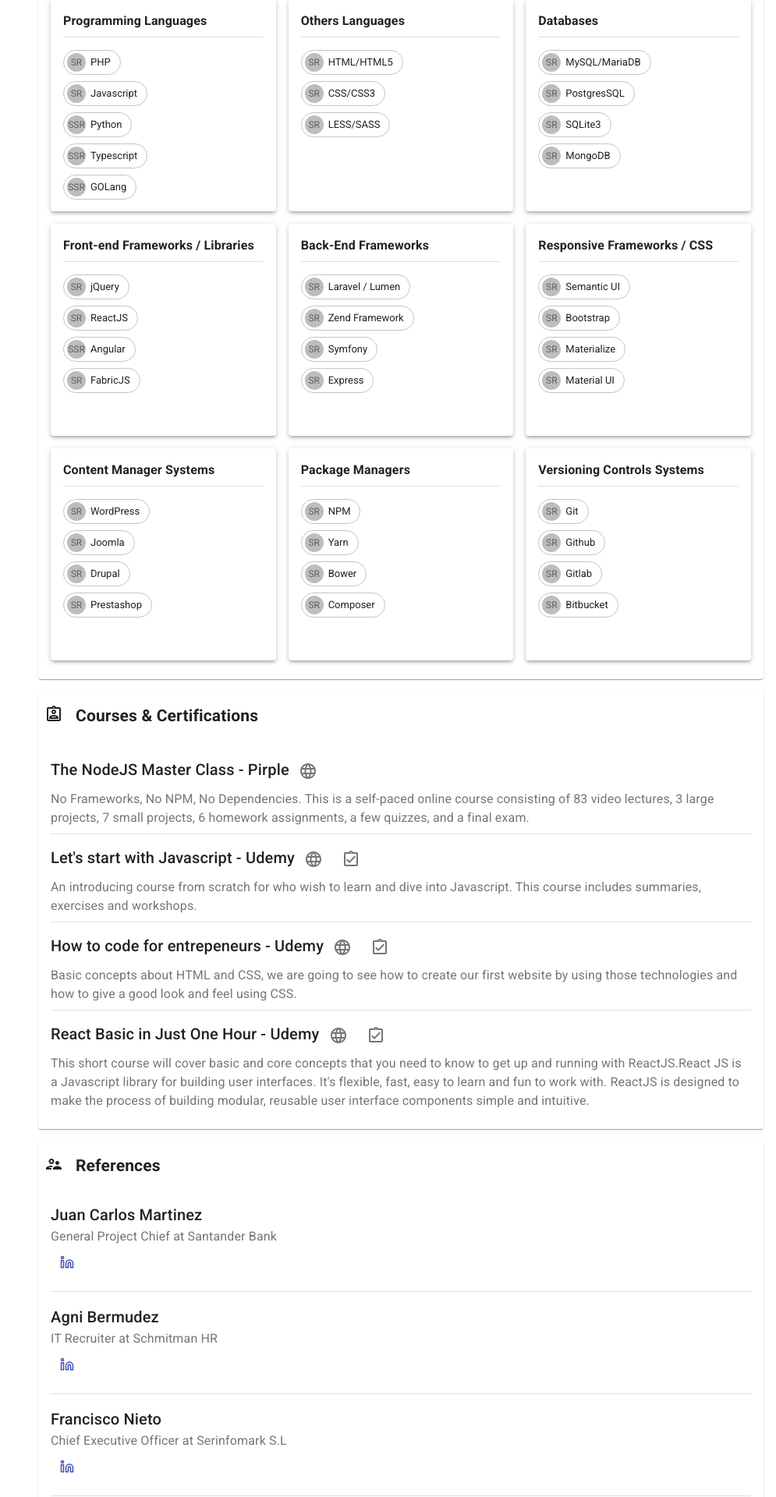
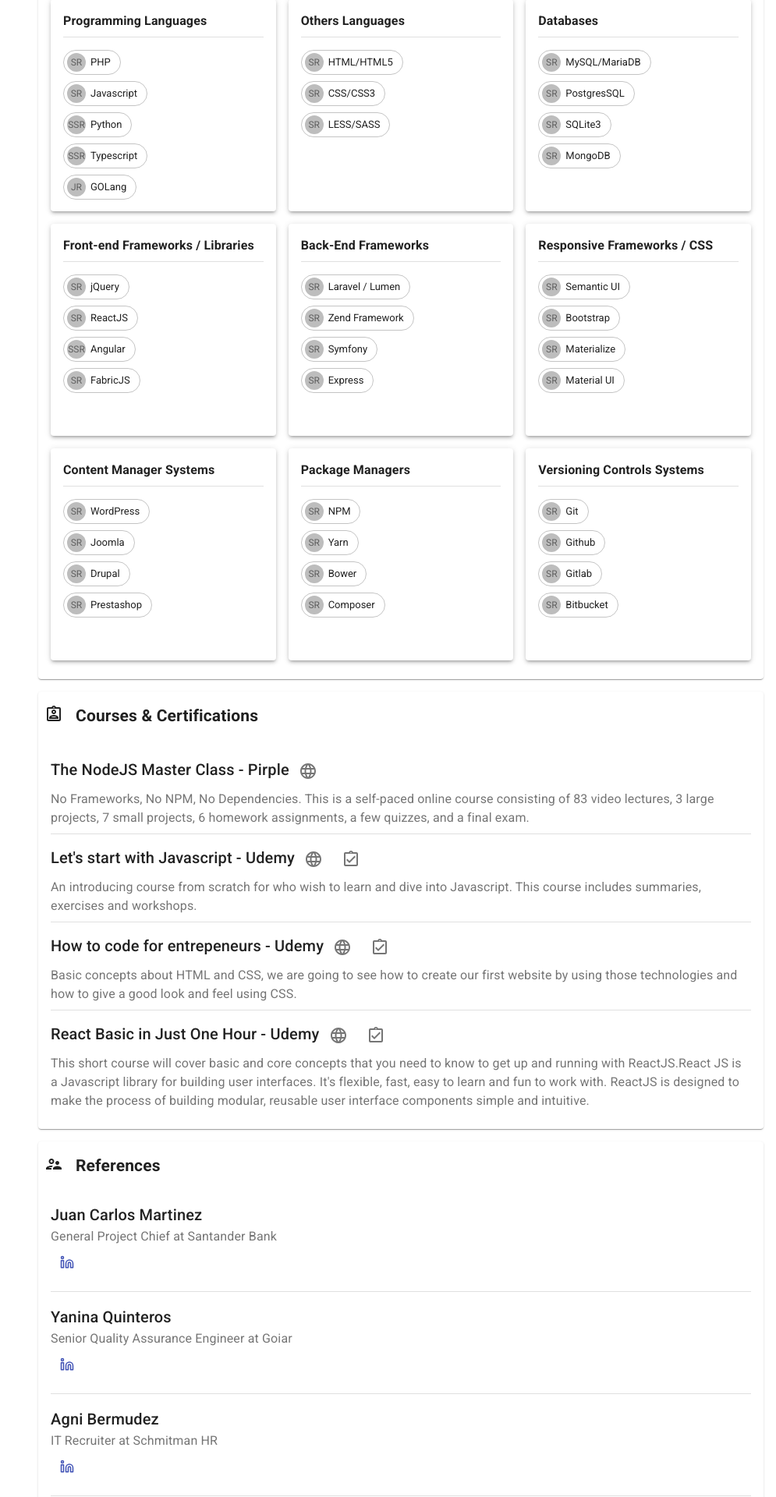
Before and after one commit to franklevel/resume, a React (Create React App) app: page / in a window 1280 px wide. Shown: the part 1207-3127 px from the top of the page at 78% size, without its empty margins (285-1280 px from the left). Built offline with nearby package versions, Linux system fonts and the light colour scheme.

Commit message:
Add new references and improve skill section

```diff
--- a/package.json
+++ b/package.json
@@ -12,6 +12,7 @@
 		"react": "^16.13.1",
 		"react-dom": "^16.13.1",
 		"react-feather": "^2.0.8",
+		"react-helmet": "^6.1.0",
 		"react-scripts": "3.4.3"
 	},
 	"scripts": {
--- a/src/App.js
+++ b/src/App.js
@@ -4,10 +4,19 @@ import Menu from './components/Menu/Menu';
 import Sidebar from './components/Sidebar/Sidebar';
 import SectionList from './components/common/SectionList';
 import Button from '@material-ui/core/Button';
+import { Helmet } from 'react-helmet';
 
 export default function App() {
 	return (
 		<React.Fragment>
+			<Helmet>
+				<meta charSet="utf-8" />
+				<title>Frank Ruiz - Software Developer</title>
+				<meta
+					name="description"
+					content="I'm a seasoned software developer which loves to code."
+				/>
+			</Helmet>
 			<Menu />
 			<Container style={{ padding: '1rem' }}>
 				<Grid container spacing={3}>
--- a/src/components/References/References.js
+++ b/src/components/References/References.js
@@ -5,6 +5,7 @@ import Divider from '@material-ui/core/Divider';
 import IconButton from '@material-ui/core/IconButton';
 import data from '../../data/References.json';
 import { Linkedin } from 'react-feather';
+import { Tooltip } from '@material-ui/core';
 
 const useStyles = makeStyles((theme) => ({
 	root: {
@@ -33,6 +34,7 @@ export default function References() {
 						<Typography color="textSecondary">
 							{elm.position} at {elm.businessName}
 						</Typography>
+						<Tooltip title="Open in LinkedIn">
 							<IconButton
 								href={elm.linkedIn}
 								color="primary"
@@ -40,6 +42,7 @@ export default function References() {
 							>
 								<Linkedin size="18" />
 							</IconButton>
+						</Tooltip>
 						{key < data.length - 1 ? (
 							<Divider className={classes.divider} />
 						) : null}
--- a/src/components/Skills/Skills.js
+++ b/src/components/Skills/Skills.js
@@ -4,11 +4,10 @@ import Paper from '@material-ui/core/Paper';
 import Divider from '@material-ui/core/Divider';
 import Chip from '@material-ui/core/Chip';
 import Grid from '@material-ui/core/Grid';
-import Box from '@material-ui/core/Box';
+import Tooltip from '@material-ui/core/Tooltip';
 import Typography from '@material-ui/core/Typography';
 import data from '../../data/Skills.json';
 import { Avatar } from '@material-ui/core';
-import { deepPurple } from '@material-ui/core/colors';
 
 const useStyles = makeStyles((theme) => ({
 	root: {
@@ -40,14 +39,17 @@ const useStyles = makeStyles((theme) => ({
 	},
 }));
 
-const Seniority = ({ percent }) => {
+const Seniority = ({ percent, abbr, skill }) => {
+	let seniority;
 	if (percent > 0 && percent <= 50) {
-		return 'JR';
+		seniority = abbr ? 'JUNIOR' : 'JR';
 	} else if (percent > 50 && percent <= 75) {
-		return 'SSR';
+		seniority = abbr ? 'SEMI-SENIOR' : 'SSR';
 	} else {
-		return 'SR';
+		seniority = abbr ? 'SENIOR' : 'SR';
 	}
+
+	return skill ? seniority + ' level in ' + skill.name : seniority;
 };
 
 const AvatarClass = ({ classes, percent }) => {
@@ -71,6 +73,11 @@ const SkillItem = ({ title, skills }) => {
 			<div style={{ marginTop: '1rem' }}>
 				{skills.map((skill, key) => (
 					<div className={classes.chipContainer} key={key}>
+						<Tooltip
+							title={
+								<Seniority percent={skill.percent} skill={skill} abbr />
+							}
+						>
 							<Chip
 								avatar={
 									<Avatar>
@@ -84,6 +91,7 @@ const SkillItem = ({ title, skills }) => {
 								className={classes.chip}
 								fullWidth
 							/>
+						</Tooltip>
 					</div>
 				))}
 			</div>
--- a/src/data/References.json
+++ b/src/data/References.json
@@ -1,5 +1,6 @@
 [
 	{
+		"alias": "JM",
 		"order": 0,
 		"name": "Juan Carlos Martinez",
 		"position": "General Project Chief",
@@ -7,6 +8,15 @@
 		"linkedIn": "https://www.linkedin.com/in/juan-carlos-4683269/"
 	},
 	{
+		"alias": "YQ",
+		"order": 1,
+		"name": "Yanina Quinteros",
+		"position": "Senior Quality Assurance Engineer",
+		"businessName": "Goiar",
+		"linkedIn": "https://www.linkedin.com/in/yanina-veronica-quinteros/"
+	},
+	{
+		"alias": "AB",
 		"order": 3,
 		"name": "Agni Bermudez",
 		"position": "IT Recruiter",
@@ -14,6 +24,7 @@
 		"linkedIn": "https://www.linkedin.com/in/agnibermudez1990/"
 	},
 	{
+		"alias": "FN",
 		"order": 2,
 		"name": "Francisco Nieto",
 		"position": "Chief Executive Officer",
@@ -21,6 +32,7 @@
 		"linkedIn": "https://www.linkedin.com/in/paco-nieto-51aa7897/"
 	},
 	{
+		"alias": "AL",
 		"order": 1,
 		"name": "Alenxander Langle",
 		"position": "Co-Founder and Chief Technology Officer",
--- a/src/data/Skills.json
+++ b/src/data/Skills.json
@@ -21,7 +21,7 @@
 			},
 			{
 				"name": "GOLang",
-				"percent": 65
+				"percent": 45
 			}
 		]
 	},
```
Also changed, not shown: 1 other file (tests, documents, lock files or other folders). Lines whose indentation alone changed are shown as unchanged.
